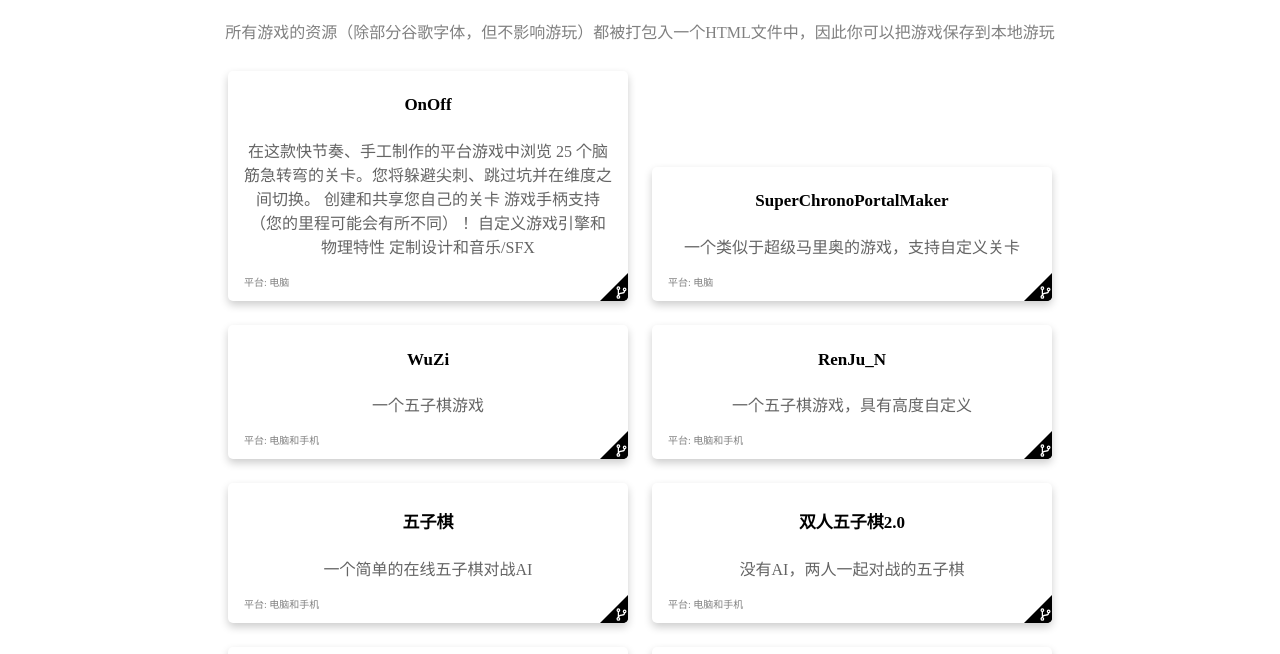
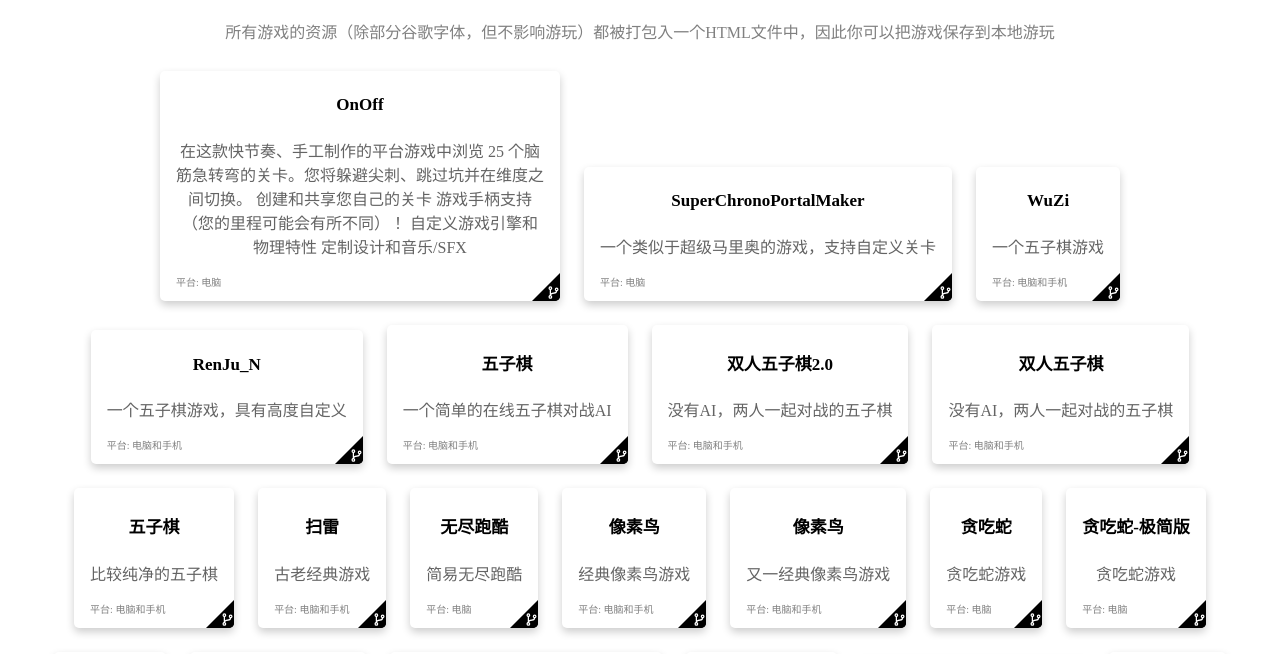
Before and after one commit to gxlydlyf/minigames, a website: page raw/index.html in a window 1280 px wide. Shown: the part 70-724 px from the top of the page. Drawn offline with Linux system fonts and the light colour scheme.

Commit message:
更新列表样式
Signed-off-by: gxlydlyf <98579599+gxlydlyf@users.noreply.github.com>

```diff
--- a/raw/index.html
+++ b/raw/index.html
@@ -13,10 +13,10 @@
         .card {
             box-shadow: 0 4px 8px 0 rgba(0, 0, 0, 0.2);
             transition: 0.3s;
-            width: 50%;
+            /*width: 50%;*/
             border-radius: 5px;
             max-width: 400px;
-            min-width: 200px;
+            /*min-width: 200px;*/
             cursor: pointer;
             display: inline-block;
             margin: 12px;
```
